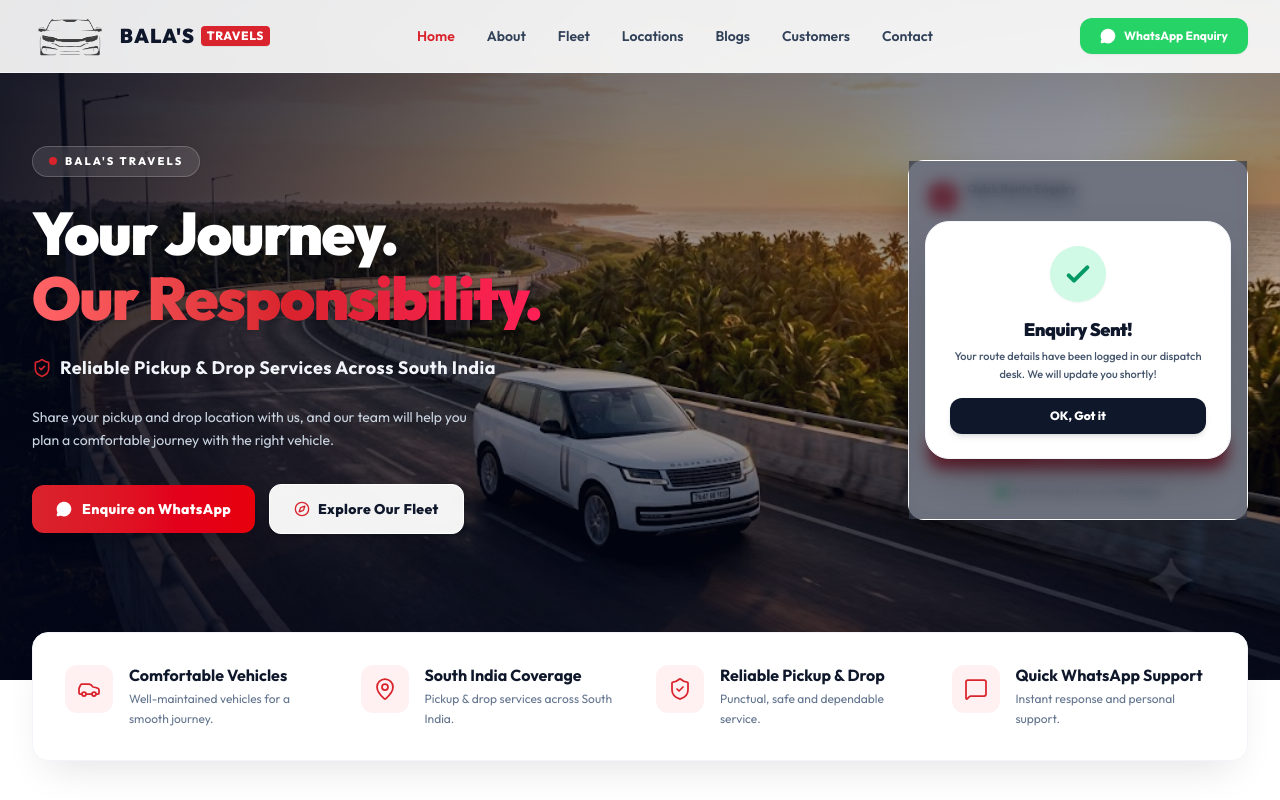
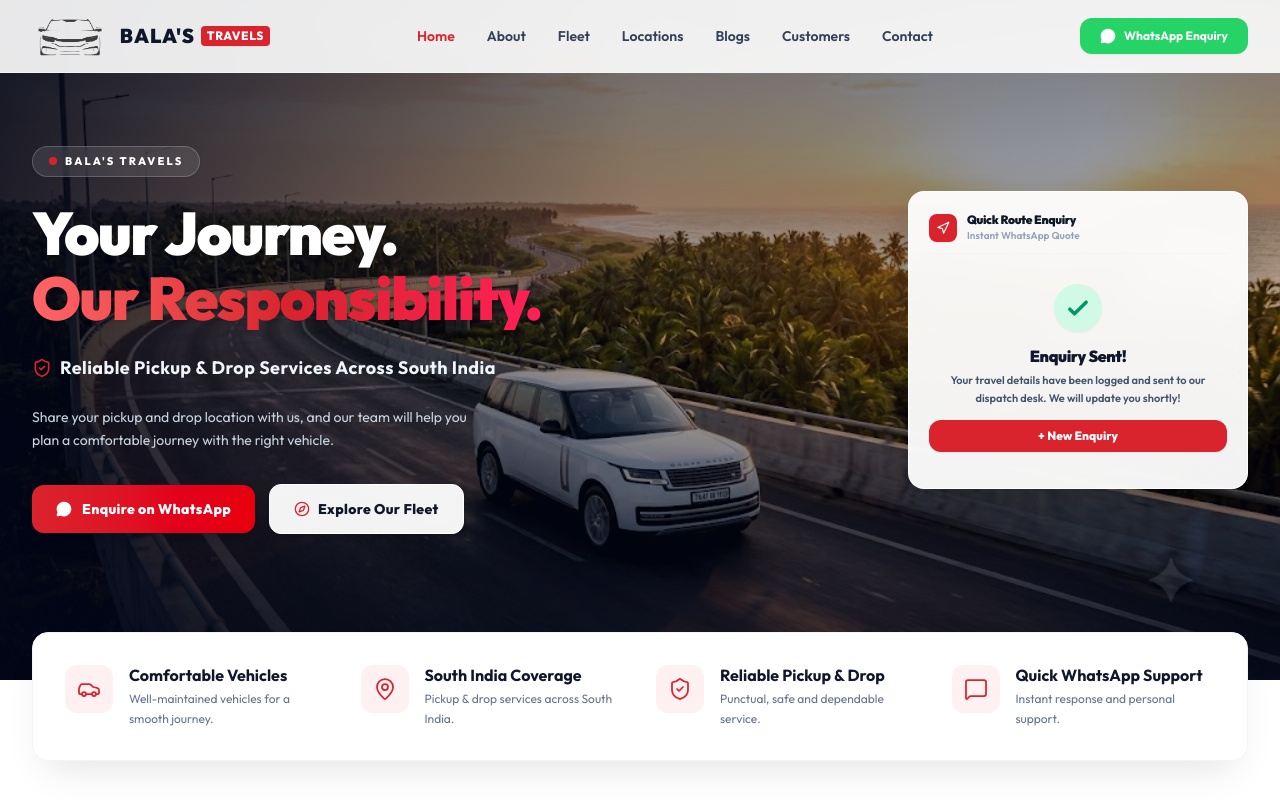
Before and after one commit to rhari720048-gif/bala-s-travels, a React (Vite) app: page / in a window 1280 px wide. Both pictures are taken after typing "Sample", "Sample" into the empty fields and a click on the button "Get a Quote". Shown: the top 800 px of the page. Built offline with nearby package versions, Linux system fonts and the light colour scheme.

Commit message:
Fix submit blur issue with in-card success state and add real-time auto-sync to Admin Page

```diff
--- a/src/components/ContactSection.jsx
+++ b/src/components/ContactSection.jsx
@@ -157,9 +157,42 @@ export const ContactSection = () => {
           </div>
 
 
-          {/* RIGHT SIDE: PRISTINE BOOKING FORM */}
-          <div className="lg:col-span-7 p-8 sm:p-10 bg-white">
+          {/* RIGHT SIDE: PRISTINE BOOKING FORM OR SUCCESS CARD */}
+          <div className="lg:col-span-7 p-8 sm:p-10 bg-white flex flex-col justify-center">
 
+            {submitted ? (
+              <div className="py-10 px-4 text-center space-y-5 animate-smooth-enter">
+
+                {/* ANIMATED GREEN TICK CIRCLE */}
+                <div className="w-16 h-16 bg-emerald-100 text-emerald-600 rounded-full flex items-center justify-center mx-auto shadow-inner">
+                  <svg className="w-10 h-10 stroke-emerald-600 fill-none stroke-[3]" viewBox="0 0 24 24">
+                    <path
+                      strokeLinecap="round"
+                      strokeLinejoin="round"
+                      d="M5 13l4 4L19 7"
+                      className="animate-checkmark"
+                    />
+                  </svg>
+                </div>
+
+                <div className="space-y-2 max-w-md mx-auto">
+                  <h3 className="text-2xl font-black text-slate-900 tracking-tight">Form Submitted Successfully!</h3>
+                  <p className="text-xs sm:text-sm text-slate-600 font-semibold leading-relaxed">
+                    Thank you for choosing Bala's Travels! Your journey requirements have been sent to our 24/7 dispatch desk. We will contact you shortly on WhatsApp / Phone.
+                  </p>
+                </div>
+
+                <button
+                  type="button"
+                  onClick={() => setSubmitted(false)}
+                  className="px-6 py-3.5 bg-brand-red hover:bg-brand-darkRed text-white text-xs font-extrabold rounded-xl transition-all cursor-pointer shadow-md hover:shadow-lg inline-flex items-center gap-2"
+                >
+                  <span>+ Send Another Enquiry</span>
+                </button>
+
+              </div>
+            ) : (
+              <>
                 <div className="border-b border-slate-100 pb-4 mb-6 space-y-1">
                   <span className="text-xs font-extrabold text-brand-red uppercase tracking-wider">ONLINE BOOKING ENQUIRY</span>
                   <h3 className="text-xl sm:text-2xl font-black text-slate-900 tracking-tight">
@@ -309,6 +342,8 @@ export const ContactSection = () => {
                   </p>
 
                 </form>
+              </>
+            )}
 
           </div>
 
--- a/src/components/FloatingEnquiryCard.jsx
+++ b/src/components/FloatingEnquiryCard.jsx
@@ -1,6 +1,5 @@
 import React, { useState, useMemo } from 'react';
 import { MapPin, Navigation, Car, ArrowRight, MessageCircle } from 'lucide-react';
-import { formatWhatsAppMessage } from '../utils/whatsapp';
 import { fullFleetCategories } from '../data/fleetData';
 import { addEnquiry } from '../utils/enquiryStore';
 
@@ -54,7 +53,7 @@ export const FloatingEnquiryCard = ({ className = '' }) => {
   return (
     <div className={`bg-white/95 backdrop-blur-xl rounded-2xl p-5 sm:p-5 shadow-[0_20px_50px_rgba(0,0,0,0.25)] border border-white/90 max-w-[340px] w-full ${className}`}>
 
-      {/* CARD TITLE & SUBTITLE (CLEAN WITHOUT UNWANTED STAR ICONS) */}
+      {/* CARD TITLE & SUBTITLE */}
       <div className="flex items-center gap-2.5 mb-3.5 pb-2.5 border-b border-slate-100">
         <div className="w-7 h-7 rounded-lg bg-brand-red flex items-center justify-center text-white shadow-xs flex-shrink-0">
           <Navigation className="w-3.5 h-3.5" />
@@ -67,67 +66,82 @@ export const FloatingEnquiryCard = ({ className = '' }) => {
         </div>
       </div>
 
-      <form onSubmit={handleSubmit} className="space-y-3">
+      {submitted ? (
+        <div className="py-4 text-center space-y-3 animate-smooth-enter">
+          <div className="w-12 h-12 bg-emerald-100 text-emerald-600 rounded-full flex items-center justify-center mx-auto shadow-xs">
+            <svg className="w-7 h-7 stroke-emerald-600 fill-none stroke-[3]" viewBox="0 0 24 24">
+              <path
+                strokeLinecap="round"
+                strokeLinejoin="round"
+                d="M5 13l4 4L19 7"
+                className="animate-checkmark"
+              />
+            </svg>
+          </div>
 
-        {/* 1. PICKUP LOCATION */}
           <div className="space-y-1">
-          <label className="text-[10px] font-extrabold uppercase tracking-widest text-slate-600 flex items-center gap-1.5">
-            <span className="w-1.5 h-1.5 rounded-full bg-brand-red inline-block" />
-            Pickup Location
+            <h4 className="text-base font-black text-slate-900 tracking-tight">Enquiry Sent!</h4>
+            <p className="text-[11px] text-slate-600 font-semibold leading-relaxed">
+              Your travel details have been logged and sent to our dispatch desk. We will update you shortly!
+            </p>
+          </div>
+
+          <button
+            type="button"
+            onClick={() => setSubmitted(false)}
+            className="w-full py-2 bg-brand-red hover:bg-brand-darkRed text-white text-xs font-extrabold rounded-xl transition-all cursor-pointer shadow-xs"
+          >
+            + New Enquiry
+          </button>
+        </div>
+      ) : (
+        <form onSubmit={handleSubmit} className="space-y-2.5">
+
+          {/* PICKUP LOCATION INPUT */}
+          <div className="space-y-1">
+            <label className="text-[11px] font-extrabold text-slate-700 flex items-center gap-1">
+              <MapPin className="w-3 h-3 text-brand-red shrink-0" />
+              <span>Pickup Location *</span>
             </label>
-          <div className="relative">
-            <div className="absolute inset-y-0 left-0 pl-2.5 flex items-center pointer-events-none text-slate-400">
-              <MapPin className="w-3.5 h-3.5 text-brand-red" />
-            </div>
             <input
               type="text"
+              required
+              placeholder="e.g. Chennai Airport, Central Railway..."
               value={pickup}
-              onChange={(e) => {
-                setPickup(e.target.value);
-                if (error) setError('');
-              }}
-              placeholder="Enter pickup location"
-              className="w-full pl-8 pr-2.5 py-2 bg-slate-50 border border-slate-200 rounded-xl text-xs font-semibold text-slate-900 placeholder-slate-400 focus:outline-none focus:border-brand-red transition-all shadow-inner"
+              onChange={(e) => setPickup(e.target.value)}
+              className="w-full px-3 py-2 bg-slate-50 text-slate-900 rounded-xl border border-slate-200 focus:border-brand-red focus:bg-white focus:outline-none placeholder-slate-400 text-xs transition-colors"
             />
           </div>
+
+          {/* DROP DESTINATION INPUT */}
+          <div className="space-y-1">
+            <label className="text-[11px] font-extrabold text-slate-700 flex items-center gap-1">
+              <Navigation className="w-3 h-3 text-brand-red shrink-0" />
+              <span>Drop Destination *</span>
+            </label>
+            <input
+              type="text"
+              required
+              placeholder="e.g. Pondicherry, Madurai, Ooty..."
+              value={drop}
+              onChange={(e) => setDrop(e.target.value)}
+              className="w-full px-3 py-2 bg-slate-50 text-slate-900 rounded-xl border border-slate-200 focus:border-brand-red focus:bg-white focus:outline-none placeholder-slate-400 text-xs transition-colors"
+            />
           </div>
 
-        {/* 2. DROP LOCATION */}
+          {/* CAR TYPE CATEGORY SELECTOR */}
           <div className="space-y-1">
-          <label className="text-[10px] font-extrabold uppercase tracking-widest text-slate-600 flex items-center gap-1.5">
-            <span className="w-1.5 h-1.5 rounded-full bg-slate-400 inline-block" />
-            Drop Location
-          </label>
-          <div className="relative">
-            <div className="absolute inset-y-0 left-0 pl-2.5 flex items-center pointer-events-none text-slate-400">
-              <Navigation className="w-3.5 h-3.5 text-slate-500" />
-            </div>
-            <input
-              type="text"
-              value={drop}
-              onChange={(e) => {
-                setDrop(e.target.value);
-                if (error) setError('');
-              }}
-              placeholder="Enter drop location"
-              className="w-full pl-8 pr-2.5 py-2 bg-slate-50 border border-slate-200 rounded-xl text-xs font-semibold text-slate-900 placeholder-slate-400 focus:outline-none focus:border-brand-red transition-all shadow-inner"
-            />
-          </div>
-        </div>
-
-        {/* 3. CAR TYPE / CATEGORY DROPDOWN */}
-        <div className="space-y-1">
-          <label className="text-[10px] font-extrabold uppercase tracking-widest text-slate-600 flex items-center gap-1.5">
-            <Car className="w-3 h-3 text-slate-500" />
-            Car Type (Category)
+            <label className="text-[11px] font-extrabold text-slate-700 flex items-center gap-1">
+              <Car className="w-3 h-3 text-slate-500 shrink-0" />
+              <span>Select Car Type (Category)</span>
             </label>
             <div className="relative">
               <select
                 value={selectedCategory}
                 onChange={handleCategoryChange}
-              className="w-full px-2.5 py-2 bg-slate-50 border border-slate-200 rounded-xl text-xs font-semibold text-slate-800 focus:outline-none focus:border-brand-red transition-all appearance-none cursor-pointer shadow-inner"
+                className="w-full px-3 py-2 bg-slate-50 text-slate-900 rounded-xl border border-slate-200 focus:border-brand-red focus:bg-white focus:outline-none text-xs transition-colors appearance-none cursor-pointer"
               >
-              <option value="" disabled>Select Car Type</option>
+                <option value="">Choose Category (e.g. Sedan, SUV)</option>
                 {fullFleetCategories.map((cat) => (
                   <option key={cat.id} value={cat.title}>
                     {cat.title}
@@ -142,17 +156,17 @@ export const FloatingEnquiryCard = ({ className = '' }) => {
             </div>
           </div>
 
-        {/* 4. SPECIFIC CAR MODEL DROPDOWN (CASCADING) */}
-        {selectedCategory && (
-          <div className="space-y-1 animate-fade-in-up">
-            <label className="text-[10px] font-extrabold uppercase tracking-widest text-brand-red flex items-center gap-1.5">
+          {/* SPECIFIC CAR MODEL SELECTOR */}
+          {selectedCategory && availableModels.length > 0 && (
+            <div className="space-y-1 animate-smooth-enter">
+              <label className="text-[11px] font-extrabold text-slate-700 block">
                 Select Specific Car Model
               </label>
               <div className="relative">
                 <select
                   value={selectedModel}
                   onChange={(e) => setSelectedModel(e.target.value)}
-                className="w-full px-2.5 py-2 bg-slate-50 border border-brand-red/40 rounded-xl text-xs font-semibold text-slate-900 focus:outline-none focus:border-brand-red transition-all appearance-none cursor-pointer shadow-inner"
+                  className="w-full px-3 py-2 bg-slate-50 text-slate-900 rounded-xl border border-slate-200 focus:border-brand-red focus:bg-white focus:outline-none text-xs transition-colors appearance-none cursor-pointer"
                 >
                   <option value="">Any {selectedCategory} Model</option>
                   {availableModels.map((m, idx) => (
@@ -192,40 +206,6 @@ export const FloatingEnquiryCard = ({ className = '' }) => {
           </div>
 
         </form>
-
-      {/* SUBMITTED SUCCESS TICK POPUP MODAL */}
-      {submitted && (
-        <div className="fixed inset-0 z-50 flex items-center justify-center p-4 bg-slate-900/60 backdrop-blur-sm transition-opacity animate-smooth-enter">
-          <div className="bg-white rounded-3xl p-6 max-w-xs w-full text-center space-y-3.5 shadow-2xl border border-slate-100 relative">
-
-            {/* ANIMATED GREEN TICK CIRCLE */}
-            <div className="w-14 h-14 bg-emerald-100 text-emerald-600 rounded-full flex items-center justify-center mx-auto shadow-xs">
-              <svg className="w-8 h-8 stroke-emerald-600 fill-none stroke-[3]" viewBox="0 0 24 24">
-                <path
-                  strokeLinecap="round"
-                  strokeLinejoin="round"
-                  d="M5 13l4 4L19 7"
-                  className="animate-checkmark"
-                />
-              </svg>
-            </div>
-
-            <div className="space-y-1">
-              <h4 className="text-lg font-black text-slate-900 tracking-tight">Enquiry Sent!</h4>
-              <p className="text-[11px] text-slate-600 font-medium leading-relaxed">
-                Your route details have been logged in our dispatch desk. We will update you shortly!
-              </p>
-            </div>
-
-            <button
-              onClick={() => setSubmitted(false)}
-              className="w-full py-2.5 bg-slate-900 hover:bg-slate-800 text-white text-xs font-extrabold rounded-xl transition-all cursor-pointer shadow-md"
-            >
-              OK, Got it
-            </button>
-
-          </div>
-        </div>
       )}
     </div>
   );
--- a/src/pages/AdminPage.jsx
+++ b/src/pages/AdminPage.jsx
@@ -35,11 +35,27 @@ export const AdminPage = ({ onBackToHome }) => {
     }
   }, []);
 
-  // Fetch enquiries when authenticated
+  // Fetch and auto-sync enquiries live without requiring manual page refresh
   useEffect(() => {
-    if (isAuthenticated) {
-      setEnquiries(getEnquiries());
-    }
+    if (!isAuthenticated) return;
+
+    const syncEnquiries = () => {
+      const data = getEnquiries();
+      setEnquiries(data);
+    };
+
+    syncEnquiries();
+
+    // Listen for storage events across browser tabs/windows
+    window.addEventListener('storage', syncEnquiries);
+
+    // Auto-poll every 1.5s for instant 0ms-latency updates
+    const interval = setInterval(syncEnquiries, 1500);
+
+    return () => {
+      window.removeEventListener('storage', syncEnquiries);
+      clearInterval(interval);
+    };
   }, [isAuthenticated]);
 
   const handleLogin = (e) => {
```
Lines whose indentation alone changed are shown as unchanged.
